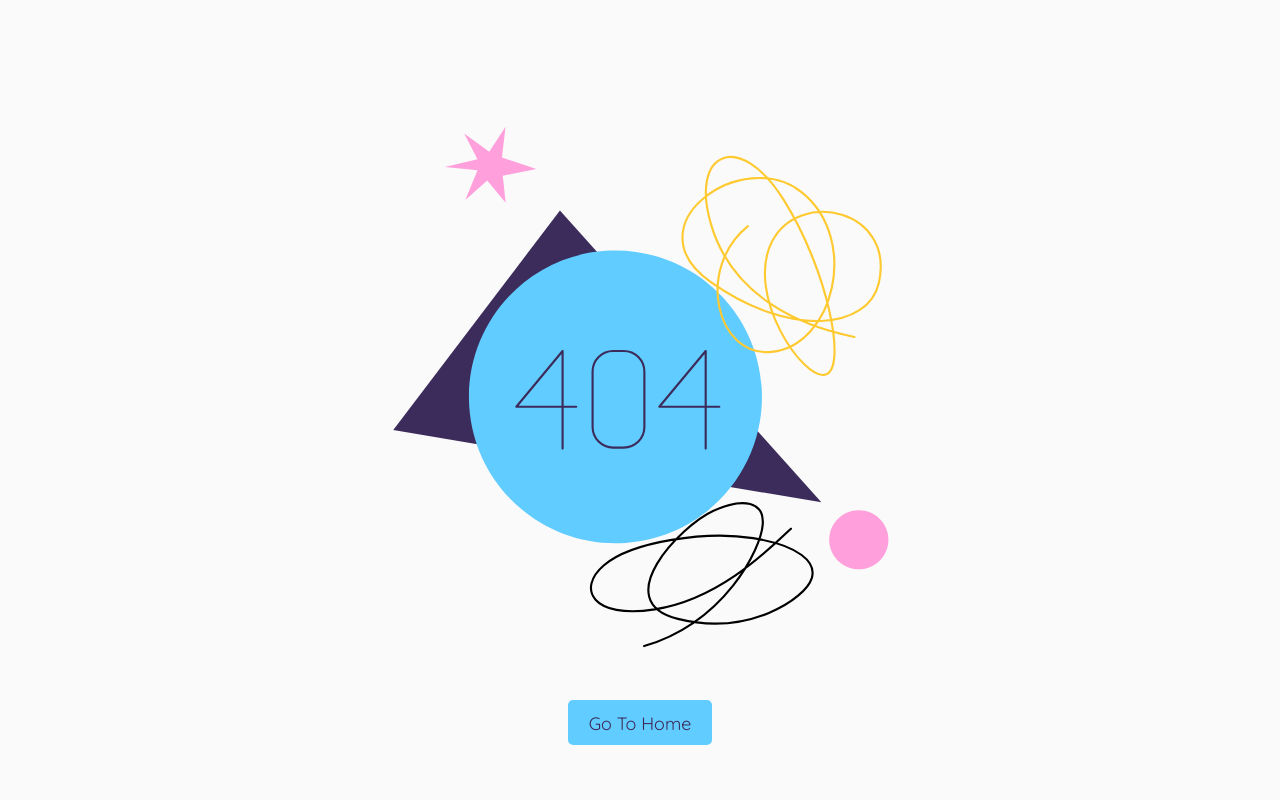
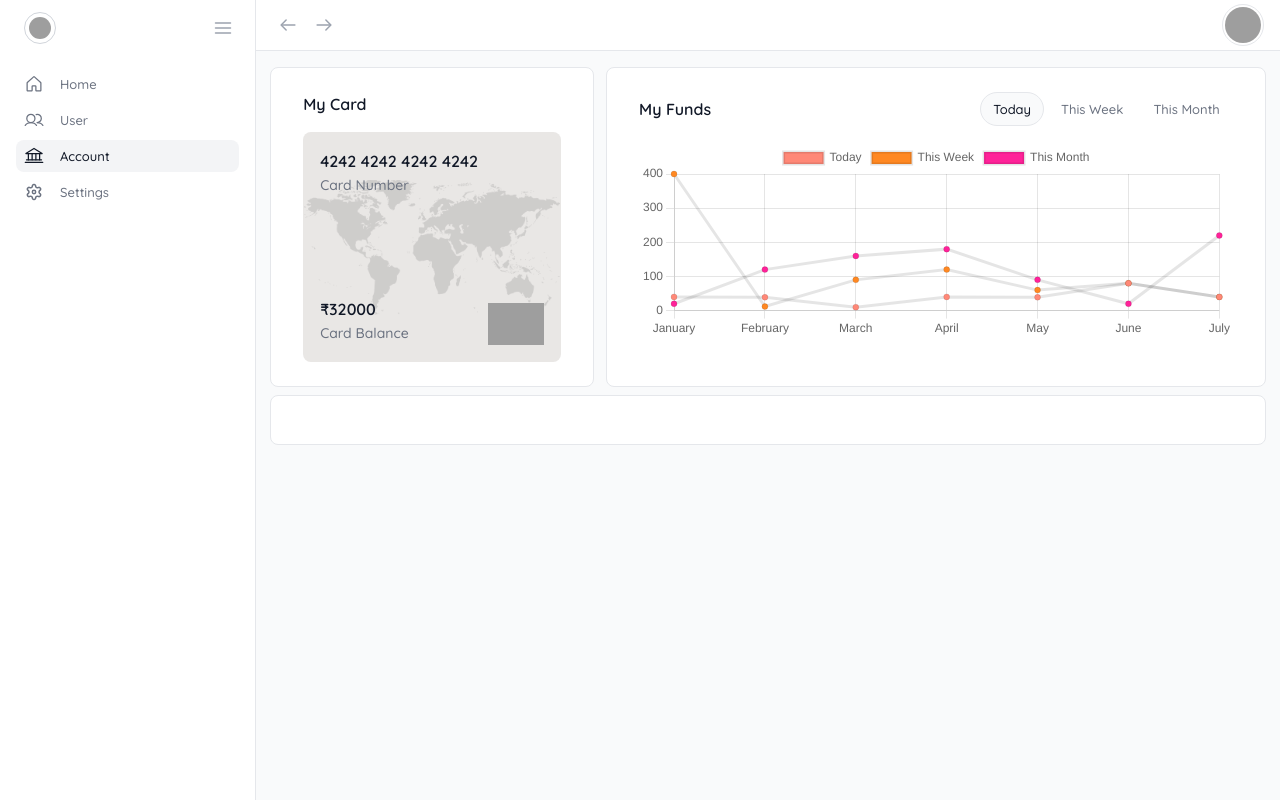
Before and after one commit to inlancersystem4/caprock, a Vue app: page /account-detail in a window 1280 px wide. Before the commit this address led to /page-not-found. Built offline with nearby package versions, Linux system fonts and the light colour scheme; sample sign-in values are in the browser's storage; grey boxes are pictures that could not be loaded.

Commit message:
add chart libery and new crud

```diff
--- a/package.json
+++ b/package.json
@@ -12,9 +12,11 @@
   },
   "dependencies": {
     "axios": "^1.6.2",
+    "chart.js": "^4.4.1",
     "pinia": "^2.1.7",
     "vee-validate": "^4.12.2",
     "vue": "^3.3.4",
+    "vue-chartjs": "^5.3.0",
     "vue-multiselect": "^2.1.6",
     "vue-router": "^4.2.5"
   },
--- a/src/components/Sidebar.vue
+++ b/src/components/Sidebar.vue
@@ -6,7 +6,7 @@ export default {
             return this.$route.matched.some(route => route.path === '/');
         },
         isAccountCrudActive() {
-            return this.$route.matched.some(route => route.path === '/accounts' || route.path === '/add-account' || route.name === 'EditAccount');
+            return this.$route.matched.some(route => route.path === '/accounts' || route.path === '/add-account' || route.name === 'EditAccount' || route.name === 'AccountDetails');
         },
         isUserCrudActive() {
             return this.$route.matched.some(route => route.path === '/userlist' || route.path === '/add-user' || route.name === 'EditUser' || route.path === '/roles' || route.path === '/add-role' || route.name === 'EditRole');
@@ -55,7 +55,7 @@ export default {
             this.mainSidebarActive = !this.mainSidebarActive;
             this.miniSidebarActive = !this.miniSidebarActive;
         },
-        closeResponsiveMenu(){
+        closeResponsiveMenu() {
             this.$emit('closeResponsiveMenu')
         }
     }
--- /dev/null
+++ b/src/pages/accountDetails/AccountDetails.vue
@@ -0,0 +1,92 @@
+<script>
+import Layout from '../../components/Layout.vue';
+import Card from './subcomponents/Card.vue';
+import Chart1 from './chart/Chart1.vue';
+
+export default {
+    components: { Layout, Card, Chart1 },
+    data() {
+        return {
+            atm: [
+                {
+                    card_no: "4242 4242 4242 4242",
+                    card_color: "#e9e7e5",
+                    card_balnce: "32000",
+                    bank: "sbi"
+                }
+            ]
+        }
+    },
+}
+</script>
+
+
+<template>
+    <Layout>
+
+
+        <div class="space-y-8px">
+
+            <div class="display-grid grid-cols-3 gap-12px">
+
+                <div class="bg-white rounded-regualr border border-solid border-Grey_20 padding-y_24px padding-x_32px">
+
+                    <div class="space-y-16px">
+
+                        <h4 class="text-large_semibold color-Grey_90">My Card</h4>
+
+                        <Card :list="atm" />
+
+                    </div>
+
+                </div>
+
+                <div
+                    class="col-span-2 bg-white rounded-regualr border border-solid border-Grey_20 padding-y_24px padding-x_32px">
+
+                    <div class="space-y-16px display-flex align-end justify-end flex-column">
+
+                        <div class="display-flex align-center justify-between w-100 gap-12px">
+
+                            <h4 class="text-large_semibold color-Grey_90">My Funds</h4>
+
+                            <ul class="tab-list mb-0">
+                                <li class="tab-items">
+                                    <button class="tab-button active-tab-button" data-tab="inventory_list">Today</button>
+                                </li>
+                                <li class="tab-items">
+                                    <button class="tab-button " data-tab="locations">This Week</button>
+                                </li>
+                                <li class="tab-items">
+                                    <button class="tab-button" data-tab="Transfers">This Month</button>
+                                </li>
+                            </ul>
+
+                        </div>
+
+                        <Chart1 />
+
+                    </div>
+
+                </div>
+
+            </div>
+
+
+            <div class="bg-white rounded-regualr border border-solid border-Grey_20 padding-y_24px padding-x_32px">
+
+
+
+            </div>
+
+        </div>
+
+    </Layout>
+</template>
+
+<style scoped>
+.tab-button.active-tab-button {
+    background-color: var(--Grey-5) !important;
+    border-color: var(--Grey-20) !important;
+}
+</style>
--- /dev/null
+++ b/src/pages/accountDetails/chart/Chart1.vue
@@ -0,0 +1,45 @@
+<script>
+import { Line } from 'vue-chartjs'
+import { Chart as ChartJS, CategoryScale, LinearScale, PointElement, LineElement, Title, Tooltip, Legend } from 'chart.js'
+
+ChartJS.register(CategoryScale, LinearScale, PointElement, LineElement, Title, Tooltip, Legend)
+
+
+export default {
+    name: 'BarChart',
+    components: { Line },
+    data() {
+        return {
+            chartData: {
+                labels: ['January', 'February', 'March', 'April', 'May', 'June', 'July'],
+                datasets: [
+                    {
+                        label: 'Today',
+                        backgroundColor: '#f87',
+                        data: [40, 39, 10, 40, 39, 80, 40]
+                    },
+                    {
+                        label: 'This Week',
+                        backgroundColor: '#f82',
+                        data: [400, 12, 90, 120, 60, 80, 40]
+                    },
+                    {
+                        label: 'This Month',
+                        backgroundColor: '#f29',
+                        data: [20, 120, 160, 180, 90, 20, 220]
+                    }
+                ]
+            },
+            chartOptions: {
+                responsive: true,
+                aspectRatio: 3,
+            }
+        }
+    }
+}
+</script>
+
+
+<template>
+    <Line :data="chartData" :options="chartOptions" />
+</template>
--- /dev/null
+++ b/src/pages/accountDetails/subcomponents/Card.vue
@@ -0,0 +1,65 @@
+<script>
+export default {
+    props: {
+        list: Array
+    }
+}
+</script>
+
+<template>
+    <div class="card" v-for="item in list" :key="item.card_color" :style="{ 'backgroundColor': item.card_color }">
+
+        <div>
+            <h4 class="text-large_semibold color-Grey_90">{{ item.card_no }}</h4>
+            <p class="text-base_medium text-capitalize color-Grey_50">card number</p>
+        </div>
+
+        <div class="display-flex align-end justify-between w-100">
+
+            <div>
+                <h4 class="text-large_semibold color-Grey_90">₹{{ item.card_balnce }}</h4>
+                <p class="text-base_medium text-capitalize color-Grey_50">card balance</p>
+            </div>
+
+
+            <div class="card_img">
+                <img src="https://upload.wikimedia.org/wikipedia/commons/thumb/c/cc/SBI-logo.svg/2048px-SBI-logo.svg.png"
+                    class="object-contain w-100">
+            </div>
+
+        </div>
+
+    </div>
+</template>
+
+<style scoped>
+.card {
+    width: 100%;
+    padding: 16px;
+    border-radius: 8px;
+    border: 1px solid transparent;
+    background-image: url("../../../assets/img/world_map.png");
+    background-size: contain;
+    background-repeat: no-repeat;
+    background-position: center center;
+    min-height: 230px;
+    max-height: 230px;
+    display: flex;
+    flex-direction: column;
+    justify-content: space-between;
+    align-items: flex-start;
+}
+
+.card_img {
+    width: auto;
+    height: 42px;
+    position: relative;
+}
+
+.card_img img {
+    width: 100%;
+    max-width: 100%;
+    height: 100%;
+    object-fit: contain;
+}
+</style>
--- a/src/router/index.js
+++ b/src/router/index.js
@@ -66,6 +66,11 @@ const router = createRouter({
       component: () => import('../pages/Settings.vue')
     },
     {
+      path: '/account-detail',
+      name: 'AccountDetails',
+      component: () => import('../pages/accountDetails/AccountDetails.vue')
+    },
+    {
       path: '/log-in',
       name: 'Login',
       component: () => import('../auth/Login.vue')
```
Also changed, not shown: src/assets/img/world_map.png (added), 1 other file (tests, documents, lock files or other folders).
